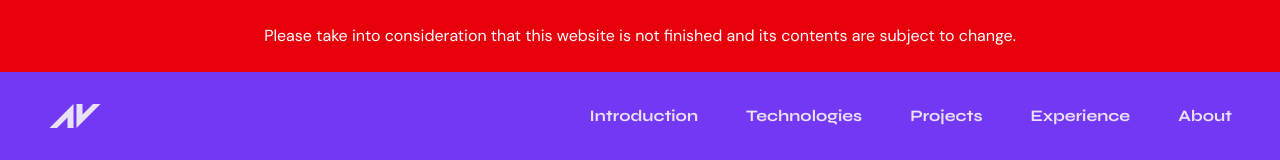
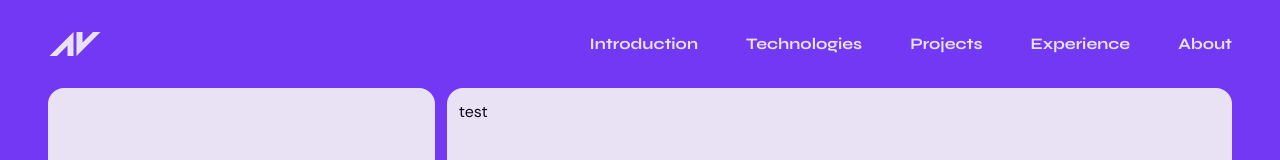
Before and after one commit to noahonfyre/noahonfyre.github.io, a Nuxt app: page / in a window 1280 px wide. Shown: the top 160 px of the page. Built offline with nearby package versions, Linux system fonts and the light colour scheme; no server answers.

Commit message:
revert: remove banner

```diff
--- a/app/pages/index.vue
+++ b/app/pages/index.vue
@@ -1,7 +1,4 @@
 <template>
-  <section class="bg-red-600 text-white px-12 py-6 text-center">
-    Please take into consideration that this website is not finished and its contents are subject to change.
-  </section>
   <div class="h-screen bg-volt-600 flex flex-col px-12 pb-12">
     <Navbar></Navbar>
     <LandingSection></LandingSection>
```
